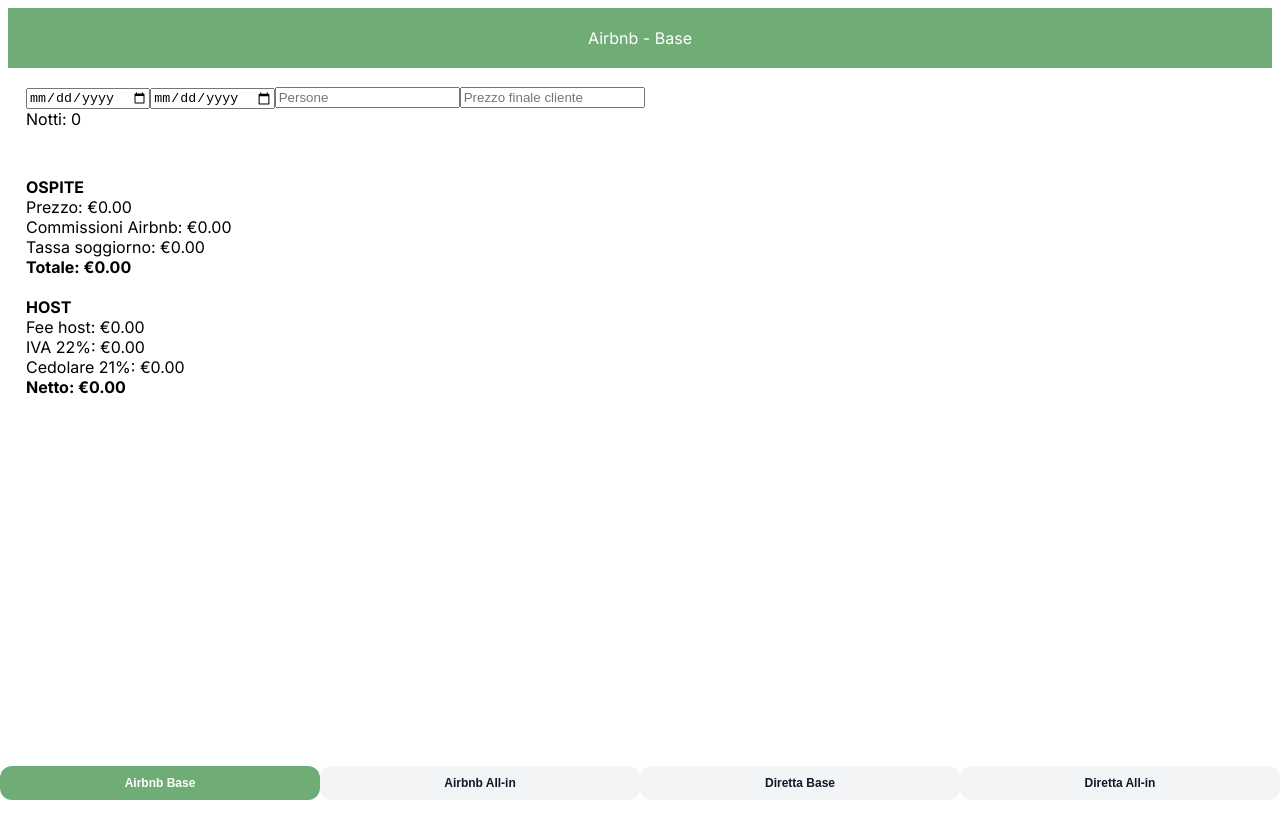
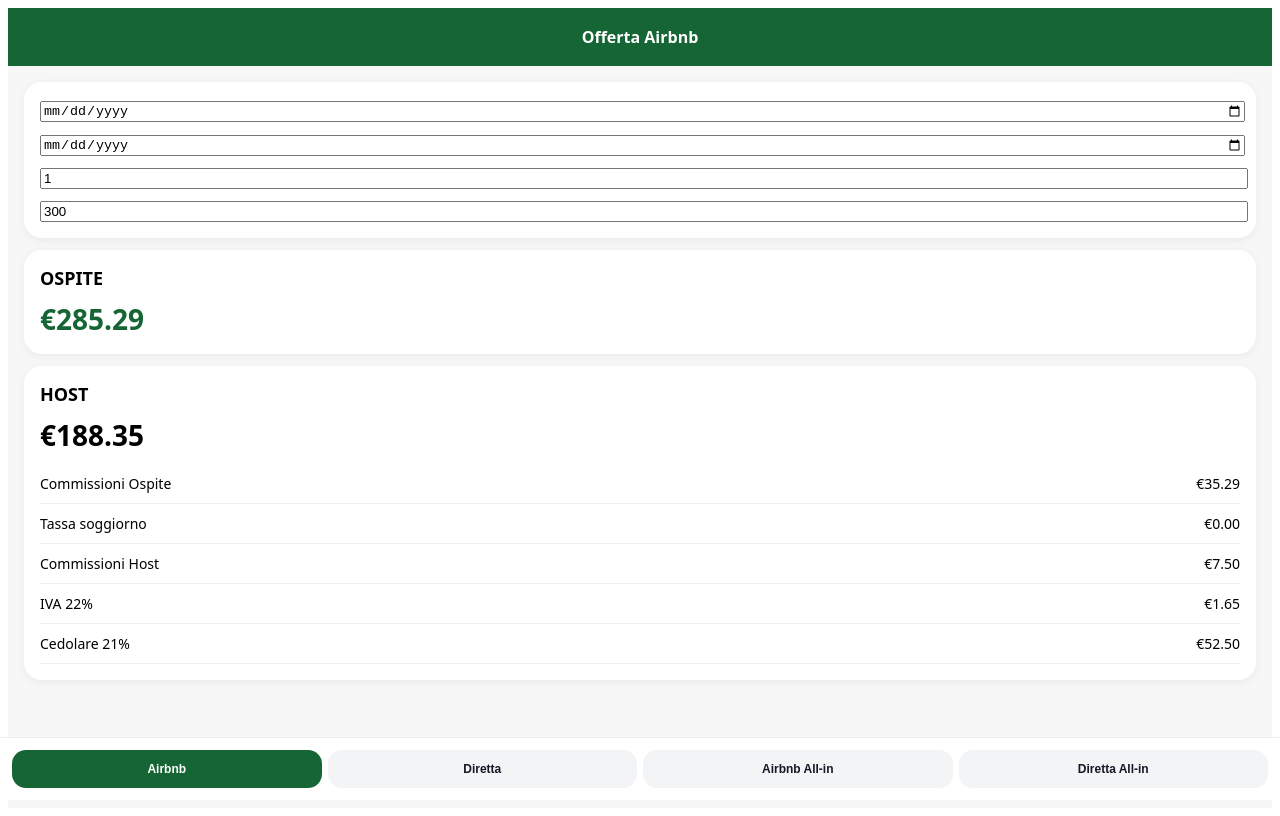
Before and after one commit to danix87sp/calcolatore-romolhouse, a React (Vite) app: page / in a window 1280 px wide. Built offline with nearby package versions, Linux system fonts and the light colour scheme.

Commit message:
Update App.jsx

```diff
--- a/src/App.jsx
+++ b/src/App.jsx
@@ -1,234 +1,221 @@
 import { useState } from "react";
 
 export default function App() {
-  const [tab, setTab] = useState("airbnb_base");
+  const [tab, setTab] = useState("airbnb");
 
   const [checkIn, setCheckIn] = useState("");
   const [checkOut, setCheckOut] = useState("");
+  const [persons, setPersons] = useState(1);
 
-  const [persons, setPersons] = useState("");
-  const [price, setPrice] = useState("");
-  const [finalPrice, setFinalPrice] = useState("");
-
-  const p = Number(price) || 0;
-  const f = Number(finalPrice) || 0;
-  const people = Number(persons) || 0;
+  const [price, setPrice] = useState(250);
+  const [finalPrice, setFinalPrice] = useState(300);
 
   // COSTANTI
+  const serviceFeeHost = 0.03;
   const airbnbGuestFeeRate = 0.14117427;
-  const hostFeeRate = 0.03;
+  const taxRate = 0.21;
   const vatRate = 0.22;
-  const taxRate = 0.21;
   const cityTax = 9.5;
   const maxNightsTax = 14;
 
   // NOTTI
   const nights = (() => {
     if (!checkIn || !checkOut) return 0;
-
     const inDate = new Date(checkIn);
     const outDate = new Date(checkOut);
-
     const diff =
       (outDate.getTime() - inDate.getTime()) /
       (1000 * 60 * 60 * 24);
-
     return diff > 0 ? diff : 0;
   })();
 
-  const nightsTax = Math.min(nights, maxNightsTax);
-  const touristTax = people * nightsTax * cityTax;
+  const nightsForTax = Math.min(nights, maxNightsTax);
+  const touristTax = persons * nightsForTax * cityTax;
+
+  const isAllIn = tab.includes("ai");
+  const basePrice = isAllIn ? finalPrice : price;
 
   // =========================
-  // AIRBNB BASE
+  // AIRBNB STANDARD
   // =========================
-  const airbnbGuestFee = p * airbnbGuestFeeRate;
-  const airbnbHostFee = p * hostFeeRate;
-  const airbnbVat = airbnbHostFee * vatRate;
-  const airbnbCedolare = p * taxRate;
+  const guestFee = price * airbnbGuestFeeRate;
+  const totalGuest = price + guestFee + touristTax;
 
-  const airbnbGuestTotal =
-    p + airbnbGuestFee + touristTax;
+  const hostFee = price * serviceFeeHost;
+  const vat = hostFee * vatRate;
+  const cedolare = price * taxRate;
 
-  const airbnbHostNet =
-    p -
-    airbnbHostFee -
-    airbnbVat -
-    airbnbCedolare;
+  const netAirbnb = price - hostFee - vat - cedolare;
 
   // =========================
-  // AIRBNB ALL-IN (scorporo)
+  // DIRETTA STANDARD
   // =========================
-  const baseAirbnb =
-    (f - touristTax) /
-    (1 + airbnbGuestFeeRate);
-
-  const airbnbHostNetAI =
-    baseAirbnb -
-    baseAirbnb * hostFeeRate -
-    (baseAirbnb * hostFeeRate) * vatRate -
-    baseAirbnb * taxRate;
-
-  const airbnbGuestFeeAI =
-    baseAirbnb * airbnbGuestFeeRate;
+  const directTotal = price + touristTax;
+  const directNet = (price - touristTax) * (1 - taxRate);
 
   // =========================
-  // DIRETTA BASE
+  // ALL-IN AIRBNB
   // =========================
-  const directGuestTotal =
-    p + touristTax;
+  const priceWithoutTaxAirbnb = finalPrice - touristTax;
+  const baseAirbnb =
+    priceWithoutTaxAirbnb / (1 + airbnbGuestFeeRate);
 
-  const directCedolare =
-    p * taxRate;
+  const hostFeeAI = baseAirbnb * serviceFeeHost;
+  const vatAI = hostFeeAI * vatRate;
+  const cedolareAI = baseAirbnb * taxRate;
 
-  const directHostNet =
-    p - directCedolare;
+  const netAirbnbAI =
+    baseAirbnb - hostFeeAI - vatAI - cedolareAI;
 
   // =========================
-  // DIRETTA ALL-IN
+  // ALL-IN DIRETTA
   // =========================
-  const baseDirect =
-    f - touristTax;
+  const baseDirectAI = finalPrice - touristTax;
+  const netDirectAI = baseDirectAI * (1 - taxRate);
 
-  const directHostNetAI =
-    baseDirect -
-    baseDirect * taxRate;
+  // DATA SWITCH
+  const data = {
+    airbnb: {
+      ospite: totalGuest,
+      host: netAirbnb,
+      breakdown: {
+        "Commissioni Ospite": guestFee,
+        "Tassa soggiorno": touristTax,
+        "Commissioni Host": hostFee,
+        "IVA 22%": vat,
+        "Cedolare 21%": cedolare,
+      },
+    },
+    direct: {
+      ospite: directTotal,
+      host: directNet,
+      breakdown: {
+        "Tassa soggiorno": touristTax,
+      },
+    },
+    airbnb_ai: {
+      ospite: finalPrice,
+      host: netAirbnbAI,
+      breakdown: {
+        "Tassa soggiorno": touristTax,
+      },
+    },
+    direct_ai: {
+      ospite: finalPrice,
+      host: netDirectAI,
+      breakdown: {
+        "Tassa soggiorno": touristTax,
+      },
+    },
+  };
 
-  // HEADER
-  function HeaderTitle() {
-    switch (tab) {
-      case "airbnb_base":
-        return "Airbnb - Base";
-      case "airbnb_ai":
-        return "Airbnb - All-in";
-      case "direct_base":
-        return "Diretta - Base";
-      case "direct_ai":
-        return "Diretta - All-in";
-      default:
-        return "Calcolatore Romolhouse";
-    }
-  }
+  const current = data[tab];
 
   const buttonStyle = (active) => ({
     flex: 1,
-    padding: "10px",
-    borderRadius: "12px",
+    padding: "12px",
+    borderRadius: "14px",
     border: "none",
-    background: active ? "#70AC76" : "#f3f4f6",
+    background: active ? "#166534" : "#f3f4f6",
     color: active ? "white" : "#111827",
     fontWeight: "600",
-    fontSize: "12px"
+    fontSize: "12px",
   });
 
-  const cardStyle = {
+  const card = {
     background: "white",
     borderRadius: "18px",
-    padding: "18px",
-    marginBottom: "12px"
+    padding: "16px",
+    boxShadow: "0 2px 8px rgba(0,0,0,0.06)",
+  };
+
+  const row = {
+    display: "flex",
+    justifyContent: "space-between",
+    padding: "10px 0",
+    borderBottom: "1px solid #eee",
+    fontSize: "14px",
   };
 
   return (
-    <div style={{ fontFamily: "Inter", paddingBottom: 100 }}>
+    <div style={{ background: "#f7f7f7", minHeight: "100vh", fontFamily: "system-ui" }}>
+
       {/* HEADER */}
-      <div style={{ background: "#70AC76", color: "white", padding: 20, textAlign: "center" }}>
-        {HeaderTitle()}
+      <div style={{ background: "#166534", color: "white", padding: 18, textAlign: "center", fontWeight: 700 }}>
+        {tab === "airbnb" && "Offerta Airbnb"}
+        {tab === "direct" && "Offerta Diretta"}
+        {tab === "airbnb_ai" && "Airbnb All-in"}
+        {tab === "direct_ai" && "Diretta All-in"}
       </div>
 
       {/* FORM */}
-      <div style={cardStyle}>
-        <input type="date" value={checkIn} onChange={e => setCheckIn(e.target.value)} />
-        <input type="date" value={checkOut} onChange={e => setCheckOut(e.target.value)} />
-        <input placeholder="Persone" value={persons} onChange={e => setPersons(e.target.value)} />
+      <div style={{ padding: 16, display: "flex", flexDirection: "column", gap: 12 }}>
+
+        <div style={card}>
+          <input type="date" value={checkIn} onChange={(e) => setCheckIn(e.target.value)} style={{ width: "100%", marginBottom: 10 }} />
+          <input type="date" value={checkOut} onChange={(e) => setCheckOut(e.target.value)} style={{ width: "100%", marginBottom: 10 }} />
+          <input type="number" value={persons} onChange={(e) => setPersons(Number(e.target.value))} style={{ width: "100%", marginBottom: 10 }} />
 
           {tab.includes("ai") ? (
             <input
+              type="number"
+              value={finalPrice}
+              onChange={(e) => setFinalPrice(Number(e.target.value))}
               placeholder="Prezzo finale cliente"
-            value={finalPrice}
-            onChange={e => setFinalPrice(e.target.value)}
+              style={{ width: "100%" }}
             />
           ) : (
             <input
+              type="number"
+              value={price}
+              onChange={(e) => setPrice(Number(e.target.value))}
               placeholder="Prezzo soggiorno"
-            value={price}
-            onChange={e => setPrice(e.target.value)}
+              style={{ width: "100%" }}
             />
           )}
-
-        <div>Notti: {nights}</div>
         </div>
 
-      {/* OUTPUT */}
-      <div style={cardStyle}>
-
-        {/* AIRBNB BASE */}
-        {tab === "airbnb_base" && (
-          <>
-            <div><b>OSPITE</b></div>
-            <div>Prezzo: €{p.toFixed(2)}</div>
-            <div>Commissioni Airbnb: €{airbnbGuestFee.toFixed(2)}</div>
-            <div>Tassa soggiorno: €{touristTax.toFixed(2)}</div>
-            <div style={{ fontWeight: 700 }}>
-              Totale: €{airbnbGuestTotal.toFixed(2)}
+        {/* OSPITE */}
+        <div style={card}>
+          <div style={{ fontWeight: 800, fontSize: 18, marginBottom: 10 }}>OSPITE</div>
+          <div style={{ fontSize: 28, fontWeight: 800, color: "#166534" }}>
+            €{current.ospite.toFixed(2)}
+          </div>
         </div>
 
-            <br />
-
-            <div><b>HOST</b></div>
-            <div>Fee host: €{airbnbHostFee.toFixed(2)}</div>
-            <div>IVA 22%: €{airbnbVat.toFixed(2)}</div>
-            <div>Cedolare 21%: €{airbnbCedolare.toFixed(2)}</div>
-            <div style={{ fontWeight: 700 }}>
-              Netto: €{airbnbHostNet.toFixed(2)}
-            </div>
-          </>
-        )}
-
-        {/* AIRBNB ALL-IN */}
-        {tab === "airbnb_ai" && (
-          <>
-            <div>Base reale: €{baseAirbnb.toFixed(2)}</div>
-            <div>Commissioni Airbnb: €{airbnbGuestFeeAI.toFixed(2)}</div>
-            <div>Netto host: €{airbnbHostNetAI.toFixed(2)}</div>
-          </>
-        )}
-
-        {/* DIRETTA BASE */}
-        {tab === "direct_base" && (
-          <>
-            <div><b>OSPITE</b></div>
-            <div>Prezzo: €{p.toFixed(2)}</div>
-            <div>Tassa soggiorno: €{touristTax.toFixed(2)}</div>
-            <div style={{ fontWeight: 700 }}>
-              Totale: €{directGuestTotal.toFixed(2)}
+        {/* HOST */}
+        <div style={card}>
+          <div style={{ fontWeight: 800, fontSize: 18, marginBottom: 10 }}>HOST</div>
+          <div style={{ fontSize: 28, fontWeight: 800 }}>
+            €{current.host.toFixed(2)}
           </div>
 
-            <br />
-
-            <div><b>HOST</b></div>
-            <div>Cedolare 21%: €{directCedolare.toFixed(2)}</div>
-            <div style={{ fontWeight: 700 }}>
-              Netto: €{directHostNet.toFixed(2)}
+          <div style={{ marginTop: 10 }}>
+            {Object.entries(current.breakdown).map(([k, v]) => (
+              <div key={k} style={row}>
+                <span>{k}</span>
+                <span>€{v.toFixed(2)}</span>
               </div>
-          </>
-        )}
-
-        {/* DIRETTA ALL-IN */}
-        {tab === "direct_ai" && (
-          <>
-            <div>Base reale: €{baseDirect.toFixed(2)}</div>
-            <div>Cedolare: €{(baseDirect * taxRate).toFixed(2)}</div>
-            <div>Netto host: €{directHostNetAI.toFixed(2)}</div>
-          </>
-        )}
-
+            ))}
+          </div>
+        </div>
       </div>
 
       {/* TAB */}
-      <div style={{ position: "fixed", bottom: 0, left: 0, right: 0, display: "flex" }}>
-        <button onClick={() => setTab("airbnb_base")} style={buttonStyle(tab === "airbnb_base")}>Airbnb Base</button>
+      <div style={{
+        position: "fixed",
+        bottom: 0,
+        left: 0,
+        right: 0,
+        background: "white",
+        padding: 12,
+        display: "flex",
+        gap: 6,
+        borderTop: "1px solid #eee"
+      }}>
+        <button onClick={() => setTab("airbnb")} style={buttonStyle(tab === "airbnb")}>Airbnb</button>
+        <button onClick={() => setTab("direct")} style={buttonStyle(tab === "direct")}>Diretta</button>
         <button onClick={() => setTab("airbnb_ai")} style={buttonStyle(tab === "airbnb_ai")}>Airbnb All-in</button>
-        <button onClick={() => setTab("direct_base")} style={buttonStyle(tab === "direct_base")}>Diretta Base</button>
         <button onClick={() => setTab("direct_ai")} style={buttonStyle(tab === "direct_ai")}>Diretta All-in</button>
       </div>
     </div>
```
Lines whose indentation alone changed are shown as unchanged.
